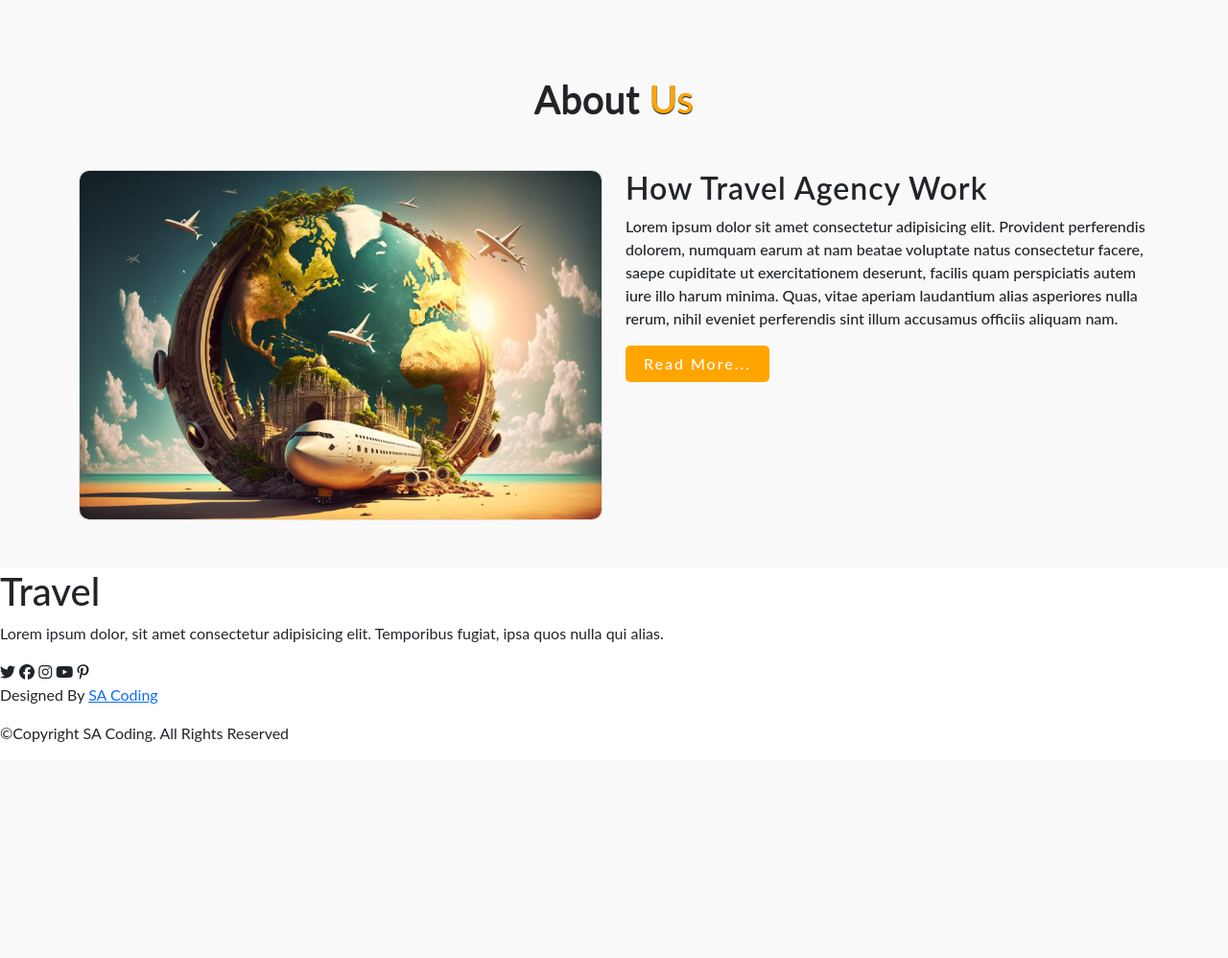
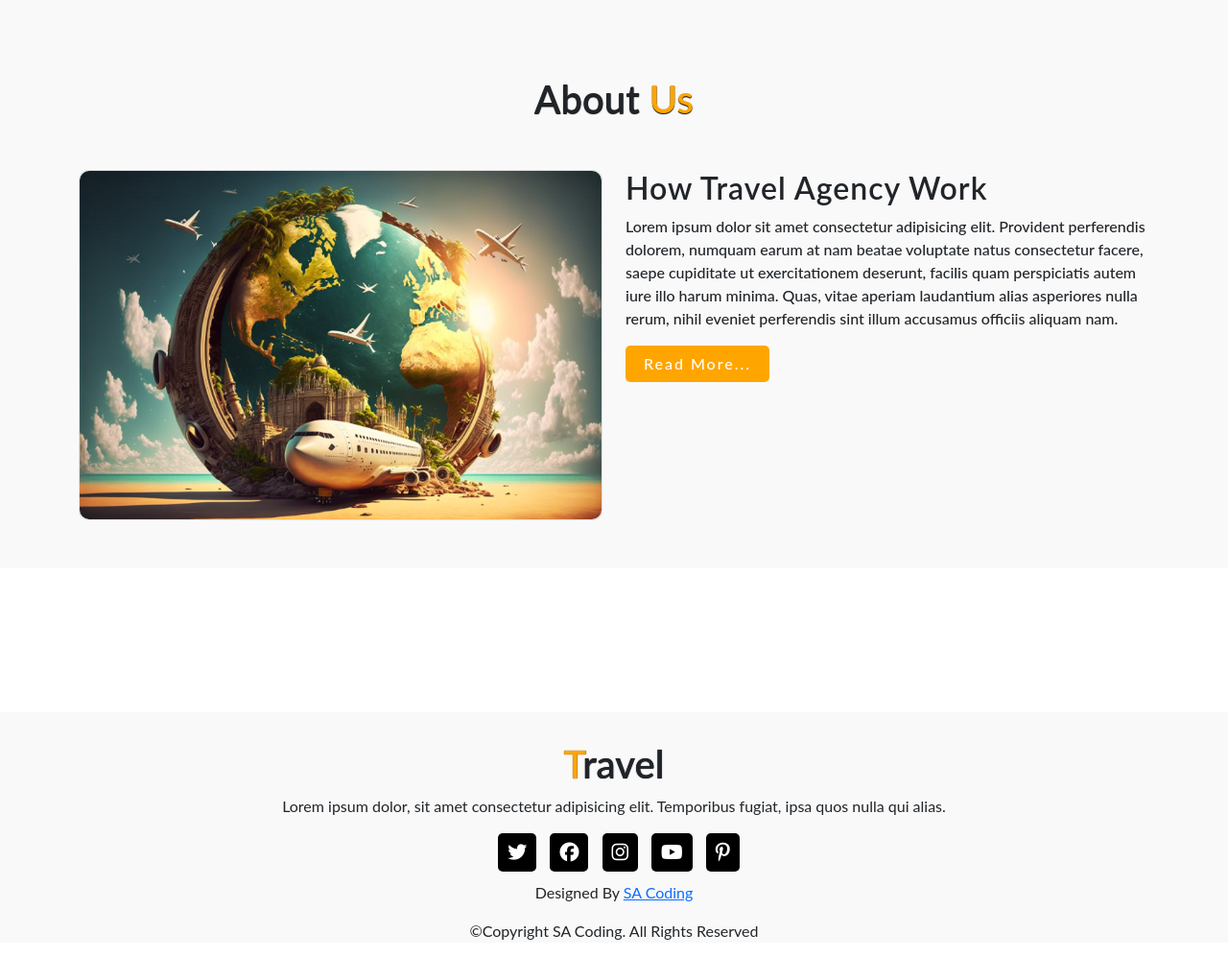
Before and after one commit to valzza/travel-projekti, a PHP site: page / in a window 1280 px wide. Shown: the part 3950-4948 px from the top of the page at 96% size. Before the commit the page ends 4723 px from the top, so only its background shows below. Run offline with PHP 8.4, Linux system fonts and the light colour scheme.

Commit message:
Footer css

```diff
--- a/style.css
+++ b/style.css
@@ -318,3 +318,34 @@
     }
 }
 /* About End */
+
+/* Footer Start */
+#footer{
+    width: 100%;
+    margin-top: 150px;
+    text-align: center;
+    background: #f9f9f9;
+}
+#footer h1{
+    font-weight: 600;
+    padding-top: 30px;
+    text-shadow: 0px 0px 1px black;
+}
+#footer h1 span{
+    color: #ffa500;
+}
+.social-links i{
+    padding: 10px;
+    border-radius: 5px;
+    font-size: 20px;
+    background: black;
+    color: white;
+    margin-left: 10px;
+    margin-bottom: 10px;
+    transition: 0.5s ease;
+    cursor: pointer;
+}
+.social-links i:hover{
+    background: #ffa500;
+}
+/* Footer End */
```
